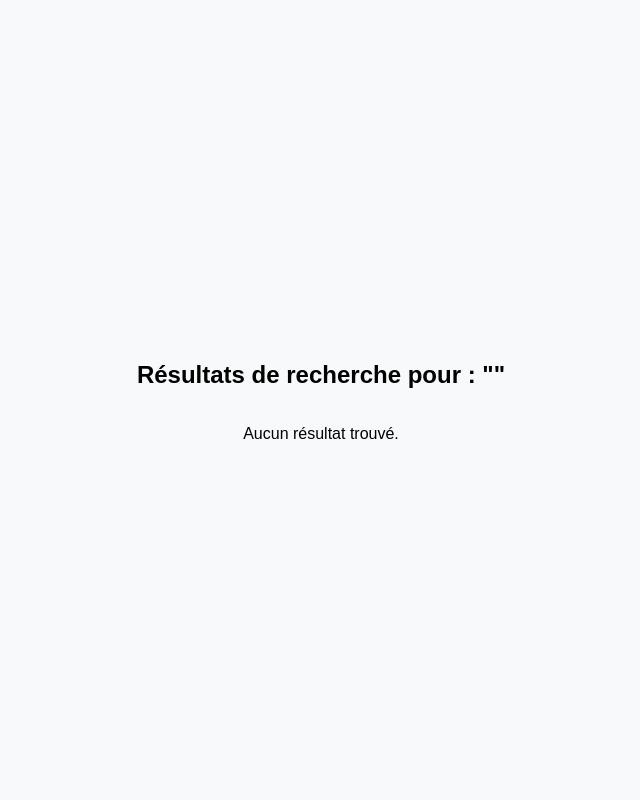
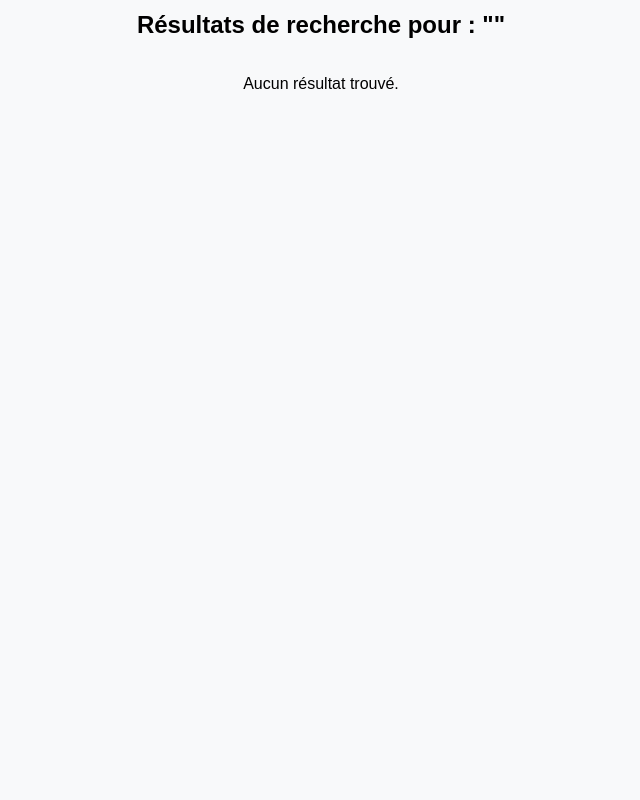
Before and after one commit to theattaquante/recoder-google, a PHP site: page /recherche.html in a window 1280 px wide. Shown: the whole page, without its empty margins (319-959 px from the left). Run offline with PHP 8.4, Linux system fonts and the light colour scheme.

Commit message:
Update index.css

```diff
--- a/index.css
+++ b/index.css
@@ -3,7 +3,7 @@
             flex-direction: column;
             align-items: center;
             justify-content: center;
-            height: 100vh;
+            height: 100px;
             margin: 0;
             font-family: Arial, sans-serif;
             background-color: #f8f9fa;
```
